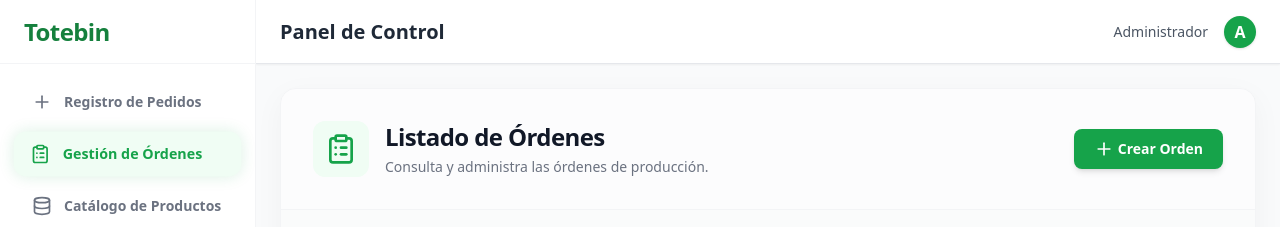
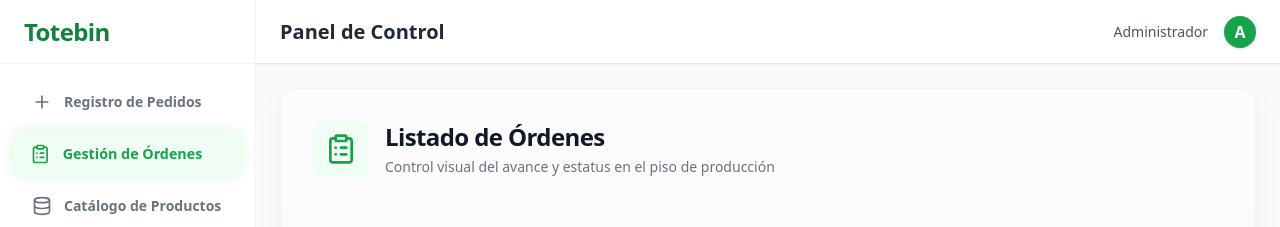
Before and after one commit to CaracheoAdan/servicio-al-cliente-frontend, a React (Vite) app: page /orders in a window 1280 px wide. Shown: the top 227 px of the page. Built offline with nearby package versions, Linux system fonts and the light colour scheme; no server answers; sample sign-in values are in the browser's storage.

Commit message:
style(orders): Quitar boton de Crear Orden de la lista principal

```diff
--- a/src/features/orders/pages/OrderListPage.tsx
+++ b/src/features/orders/pages/OrderListPage.tsx
@@ -83,16 +83,9 @@
           </div>
           <div>
             <h3 className="text-2xl font-extrabold text-gray-900 tracking-tight">Listado de Órdenes</h3>
-            <p className="text-sm text-gray-500 mt-1">Consulta y administra las órdenes de producción.</p>
+            <p className="text-sm text-gray-500 mt-1">Control visual del avance y estatus en el piso de producción</p>
           </div>
         </div>
-        <button
-          onClick={() => navigate('/orders/new')}
-          className="bg-totebin-600 text-white px-5 py-2.5 rounded-lg shadow-md hover:shadow-lg hover:-translate-y-0.5 hover:bg-totebin-700 transition-all duration-200 text-sm font-bold flex items-center"
-        >
-          <Plus className="w-5 h-5 mr-1" />
-          Crear Orden
-        </button>
       </div>
 
       <div className="overflow-x-auto">
```
